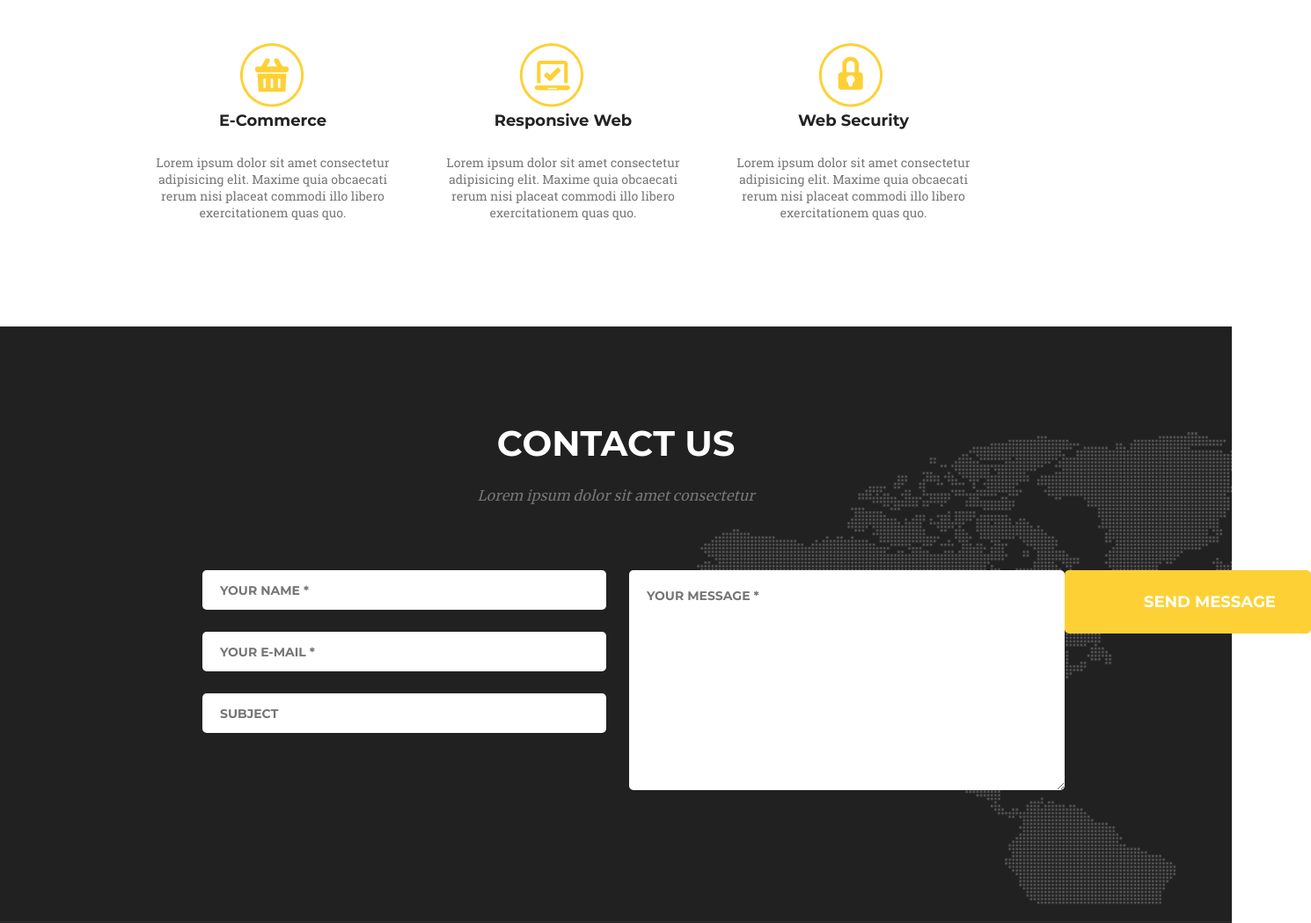
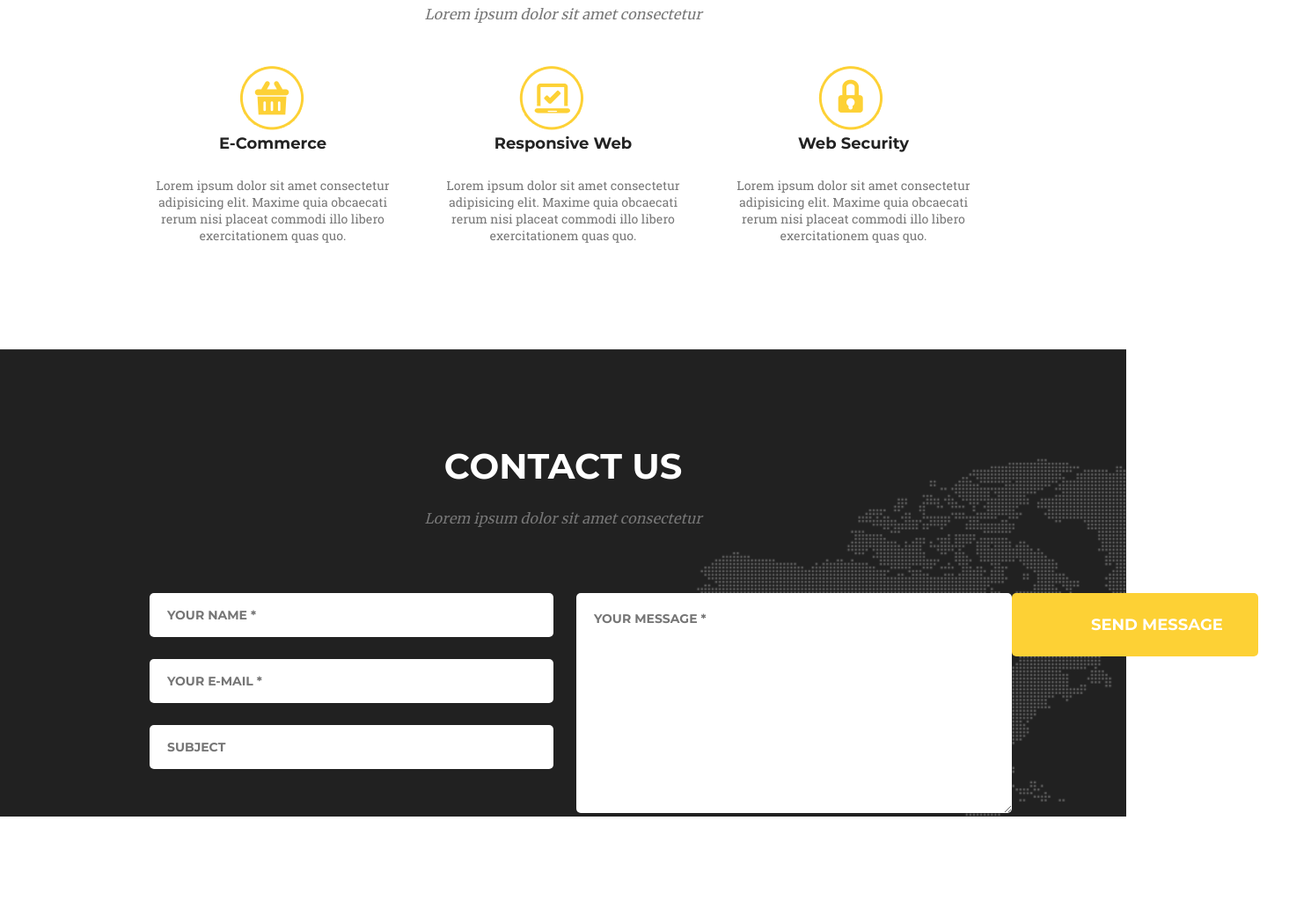
Before and after one commit to IlonaStr/All-homeworks, a plain HTML site: page module-07/index.html in a window 1280 px wide. Shown: the part 337-1386 px from the top of the page at 88% size, 1490 px wide, since content can reach past the window. After the commit the page ends 1265 px from the top, so only its background shows below. Drawn offline with Linux system fonts and the light colour scheme.

Commit message:
minor fixes

```diff
--- a/module-07/css/styles.css
+++ b/module-07/css/styles.css
@@ -96,7 +96,8 @@ font-family: 'Montserrat';
 font-weight: 700;
 text-transform: uppercase;
 text-align: center;
-padding-bottom: 23px;
+margin-bottom: 23px;
+line-height: 75px;
   }
 
 .subheading {
@@ -106,7 +107,7 @@ font-family: 'Merriweather';
 font-weight: 400;
 font-style: italic;
 text-align: center;
-padding-bottom: 100px;
+margin-bottom: 100px;
   }
 
   .part_one {
@@ -184,7 +185,7 @@ color: #ffffff;
 font-family: 'Montserrat';
 font-weight: 700;
 padding-top: 108px;
-padding-bottom: 25px;
+margin-bottom: 25px;
 text-align: center;
 }
 
@@ -197,10 +198,8 @@ font-style: italic;
 text-align: center;
 }
 
-.part_two {
+.form_sector {
 background-image: url('../img/Background.png');
-height: 678px;
-width: 1400px;
 }
 
 form {
@@ -210,7 +209,7 @@ form {
 .form {
 display: flex;
 justify-content: space-between;
-margin-top: 75px;
+padding-top: 75px;
 }
 
 .form_1part input {
@@ -229,10 +228,6 @@ text-indent: 18px;
 
 .form_1part {
 width: 455px;
-height: 210px;
-display: flex;
-flex-direction: column;
-justify-content: space-between;
 }
 
 .form_2part textarea {
--- a/module-07/index.html
+++ b/module-07/index.html
@@ -23,7 +23,8 @@
 </header>
 <main>
     <div class="">
-        <section class="part_one container">
+        <section class="part_one">
+            <div class="container">
             <h2 class="heading">Services</h2>
             <h3 class="subheading">Lorem ipsum dolor sit amet consectetur</h3>
             <ul class="services_list">
@@ -40,8 +41,9 @@
                     <p class="services_item_descr">Lorem ipsum dolor sit amet consectetur adipisicing elit. Maxime quia obcaecati rerum nisi placeat commodi illo libero exercitationem quas quo.</p>
                 </li>
             </ul>
+        </div>
         </section>
-        <section class="part_two">
+        <section class="form_sector">
             <div class="container">
             <h2 class="heading_2">Contact Us</h2>
             <h3 class="subheading_2">Lorem ipsum dolor sit amet consectetur</h3>
```
